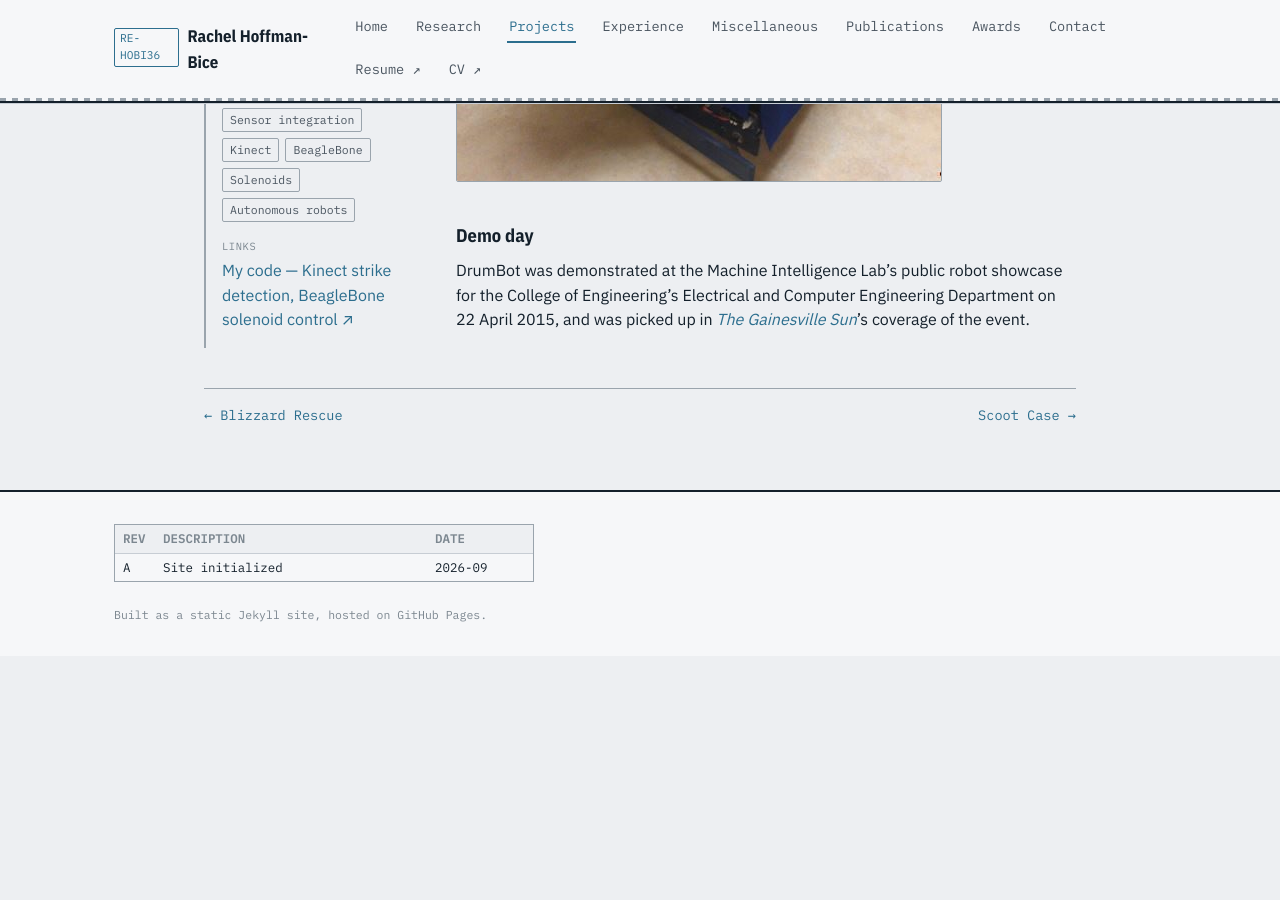
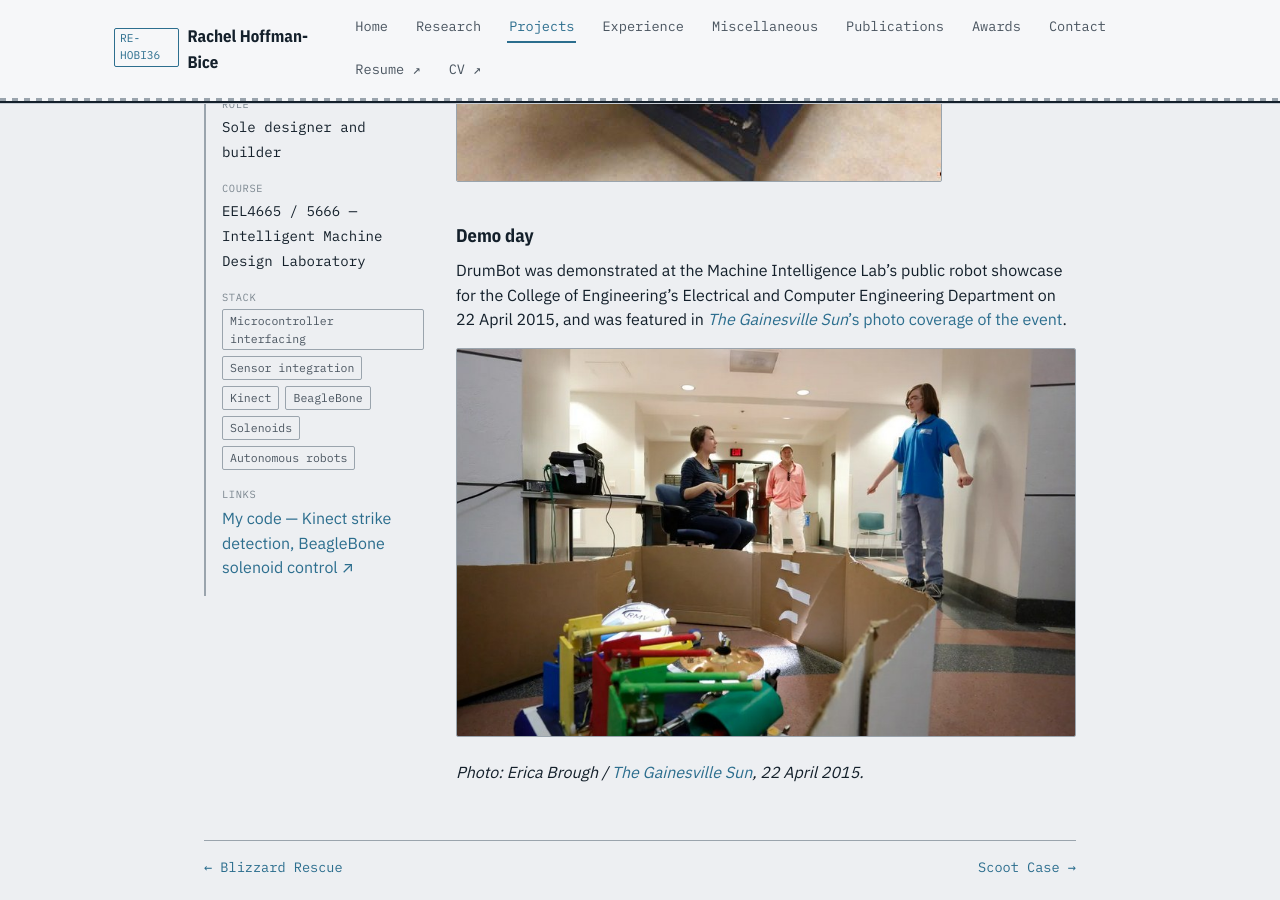
Before and after one commit to hobi362/hobi362.github.io, a Jekyll site: the page built from _projects/drumbot.md, in a window 1280 px wide and 900 px high, scrolled down 1748 px. Built offline with Jekyll 4.4.1, drawn with Linux system fonts in a browser that asks for light colours; before the commit the page ends 2404 px from its top, so only the background shows below that.

Commit message:
Add IROS 2017 award photo to Research; Gainesville Sun photo to DrumBot
- Research: photo of Rachel accepting the IROS 2017 Best Application Paper
  Award, captioned with the paper and linked to the master's research page
- DrumBot: the Gainesville Sun's demo-day photo (cropped to the image,
  caption text removed), credited to Erica Brough / The Gainesville Sun and
  linked to the paper's gallery, which the page now references directly

Co-Authored-By: Claude Opus 5 <noreply@anthropic.com>

```diff
--- a/_projects/drumbot.md
+++ b/_projects/drumbot.md
@@ -51,5 +51,8 @@ legible to whoever is playing it.
 
 DrumBot was demonstrated at the Machine Intelligence Lab's public robot showcase for the
 College of Engineering's Electrical and Computer Engineering Department on 22 April 2015,
-and was picked up in [*The Gainesville Sun*](https://www.gainesville.com/)'s coverage of the
-event.
+and was featured in [*The Gainesville Sun*'s photo coverage of the event](https://www.gainesville.com/picture-gallery/news/local/2015/04/22/uf-students-robot-demos/834622007/).
+
+![Demo day in a University of Florida engineering hallway: DrumBot's colour-coded drum kit in the foreground inside a cardboard arena, with me seated behind it explaining the robot while spectators look on](/assets/images/courses/imdl/gainesville-sun-demo-day.jpg)
+
+*Photo: Erica Brough / [The Gainesville Sun](https://www.gainesville.com/picture-gallery/news/local/2015/04/22/uf-students-robot-demos/834622007/), 22 April 2015.*
```
Also changed, not shown: research.md (+6 -0 lines), assets/images/courses/imdl/gainesville-sun-demo-day.jpg (added), assets/images/research/iros-2017-award.jpg (added).
